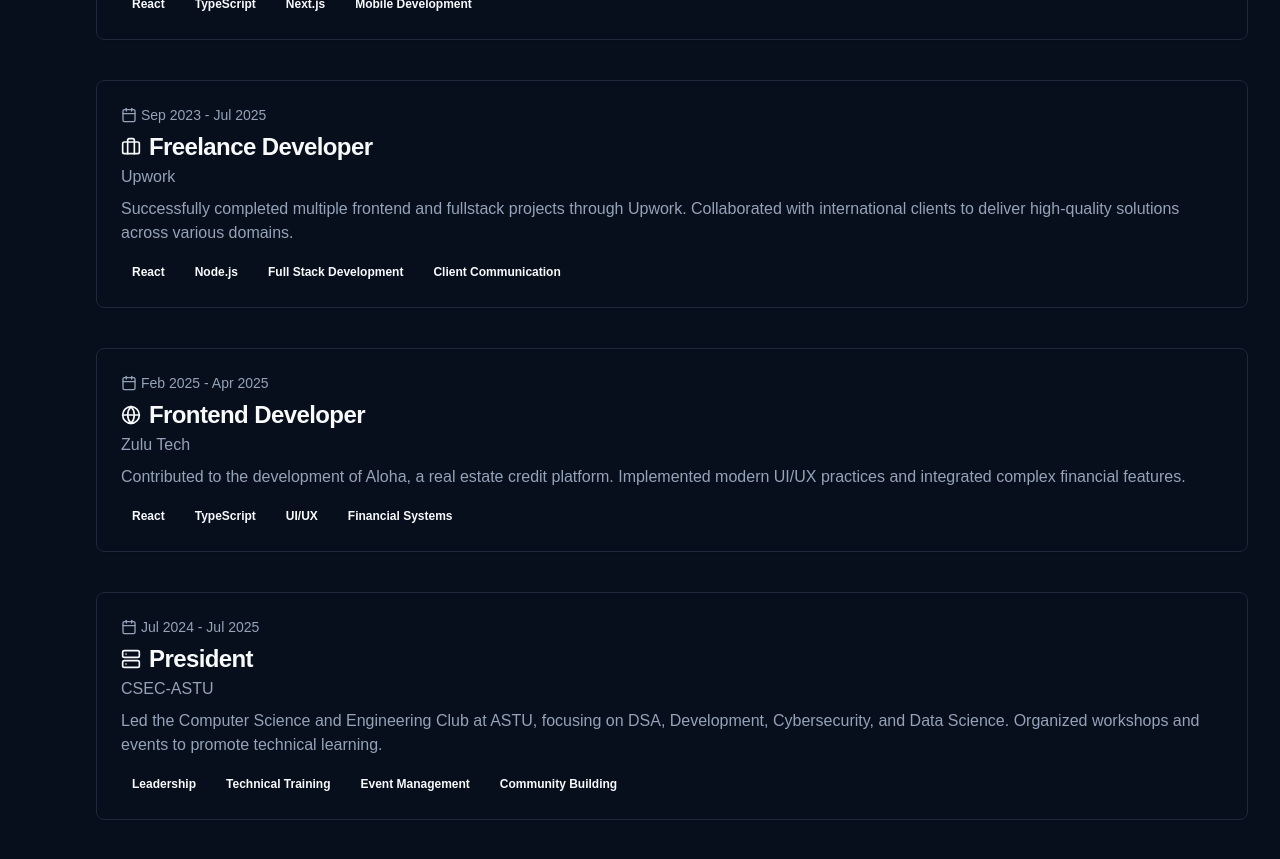
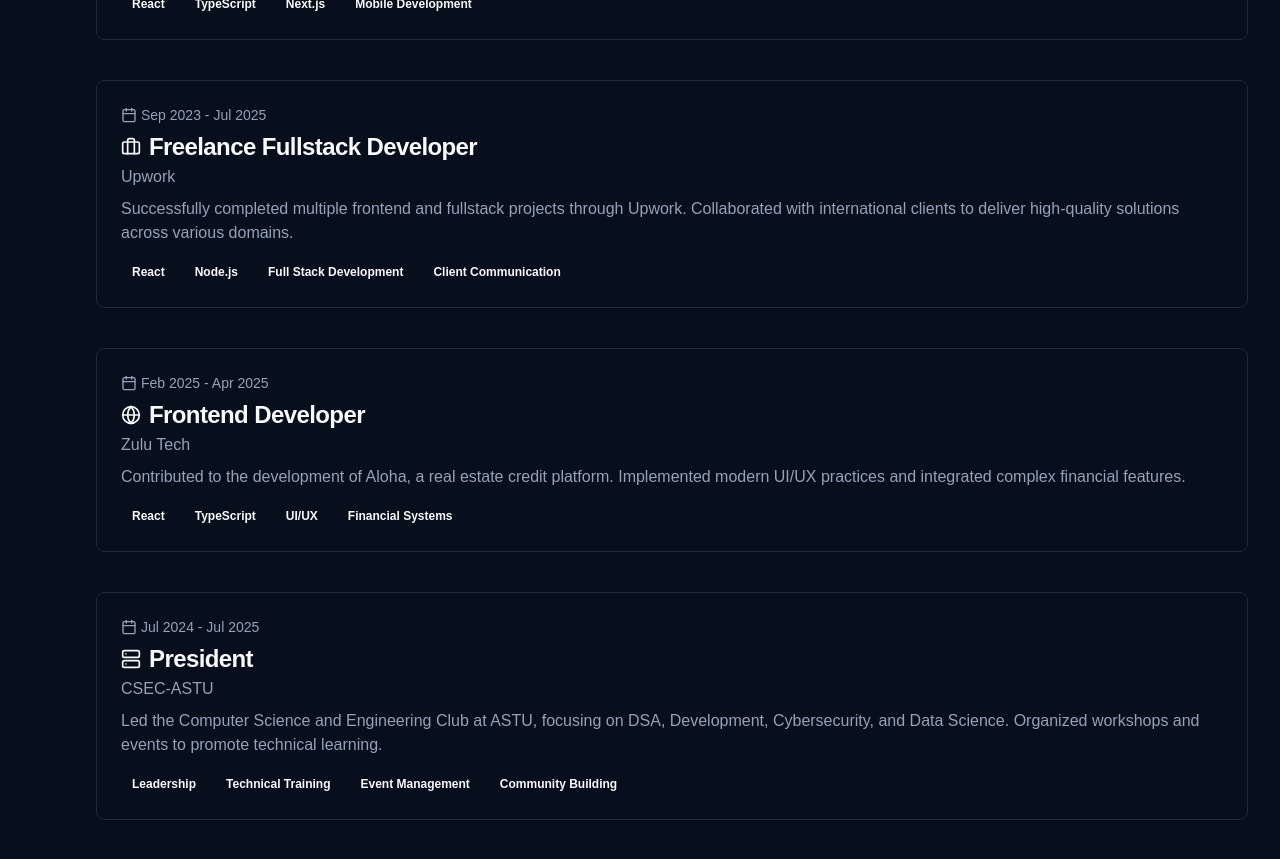
Before and after one commit to kiyakebe/portfolio-v2, a Next.js app: page / in a window 1280 px wide. Shown: the part 1940-2799 px from the top of the page. Built offline with nearby package versions, Linux system fonts and the light colour scheme.

Commit message:
feat: update job title for freelance experience to reflect fullstack role

```diff
--- a/src/constants/experiences.ts
+++ b/src/constants/experiences.ts
@@ -11,7 +11,7 @@ export const experiences: ExperienceItem[] = [
     icon: "code",
   },
   {
-    title: "Freelance Developer",
+    title: "Freelance Fullstack Developer",
     company: "Upwork",
     period: "Sep 2023 - Jul 2025",
     description:
```
